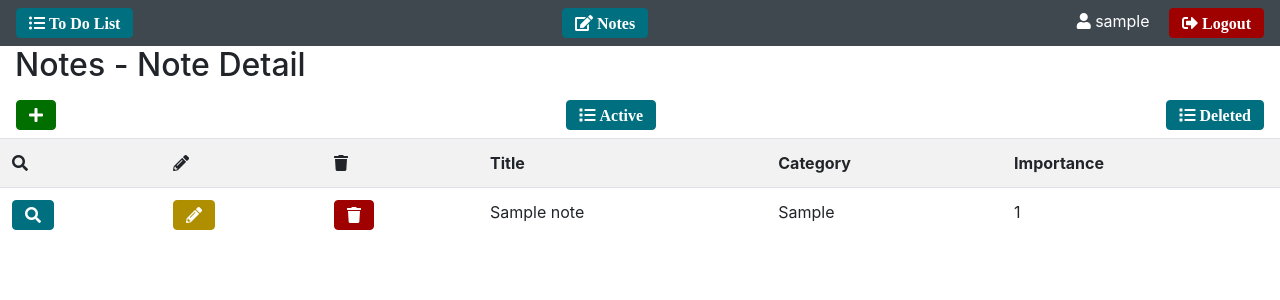
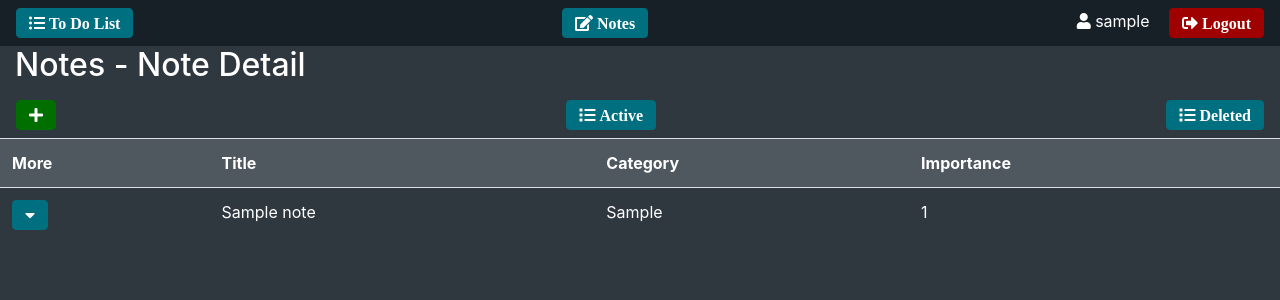
Before and after one commit to matheuspuel/organizer, a Django app: page /notes/note/list/ in a window 1280 px wide. Shown: the top 300 px of the page. Run offline with Django 3.2, Linux system fonts and the light colour scheme; a user stored in the database is signed in; tables that the repository leaves empty hold one stand-in row (values such as "Sample post"); style sheets or scripts are compiled from the project's sources; some libraries are stand-ins or nearby versions.

Commit message:
details now are in the list table; changed to dark theme;

```diff
--- a/_core/_core/templates/base.html
+++ b/_core/_core/templates/base.html
@@ -36,6 +36,34 @@
     <link rel="icon" href="https://img.icons8.com/fluent/48/000000/menu--v2.png">
 
     <style>
+        body {
+            background-color: #2f373f;
+            color: white;
+        }
+        table td, table th{
+            color: white;
+        }
+        table.table th{
+            background-color: #4f575f;
+        }
+
+        table.details_table {
+            margin: 0 0 5px 0;
+        }
+        td.details_table_parent {
+            padding: 0;
+            background-color: #4f575f;
+        }
+        table.details_table th, table.details_table td {
+            padding: 0 10px;
+            border-width: 0;
+            background-color: #4f575f;
+        }
+
+        input, textarea{
+            background-color: #4f575f;
+            color: white;
+        }
 
     </style>
 </head>
--- a/_core/_core/templates/header.html
+++ b/_core/_core/templates/header.html
@@ -1,4 +1,4 @@
-<nav class="navbar bg-secondary">
+<nav class="navbar" style="background-color: #171f27">
     <a class="btn btn-info fa fa-list-ul" href="{% url 'todolist_index' %}"> To Do List</a>
     <a class="btn btn-info fa fa-edit" href="{% url 'notes_index' %}"> Notes</a>
 
--- a/_core/notes/templates/notes/note_list.html
+++ b/_core/notes/templates/notes/note_list.html
@@ -12,42 +12,38 @@
     <a class="btn btn-info fa fa-list" href="{% url 'note_deleted_list' %}"> Deleted</a>
 </nav>
 
-<table class="table table-striped">
+<table class="table">
     <tr>
-        <th><a class="fa fa-search"></a></th>
-        <th><a class="fa fa-pencil-alt"></a></th>
-        <th><a class="fa fa-trash"></a></th>
+        <th>More</th>
         <th>Title</th>
         <th>Category</th>
         <th>Importance</th>
     </tr>
     {% for object in object_list %}
     <tr>
-        <td><i onclick="showDetails({{ object.id }})" class="btn btn-info fa fa-search"></i></td>
-{#        <td><a class="btn btn-info fa fa-search" href="{% url 'note_detail' pk=object.id %}"></a></td>#}
-        <td><a class="btn btn-warning fa fa-pencil-alt" href="{% url 'note_update' pk=object.id %}"></a></td>
-        <td><a class="btn btn-danger fa fa-trash" href="{% url 'note_delete' pk=object.id %}"></a></td>
-
+        <td><i class="btn btn-info fa fa-caret-down" onclick="showDetails(this, {{ object.id }})" ></i></td>
         <td>{{object.title|default_if_none:''}}</td>
         <td>{{object.category|default_if_none:''}}</td>
         <td>{{object.importance|default_if_none:''}}</td>
     </tr>
-    <tr hidden id="text_{{ object.id }}">
-        <td colspan="6">
-            <span style="display: table;">
-                <span style="float: left; width: 15%">
-                    Creation:<br>
-                    {{object.create_time|format_datetime}}
-                </span>
-                <span style="float: left; width: 10%">
-                    Deleted:<br>
-                    {{object.deleted|default_if_none:''}}
-                </span>
-                <span style="float: left; width: 75%">
-                    Text:<br>
-                    {{object.text|linebreaksbr|default_if_none:''}}
-                </span>
-            </span>
+    <tr hidden id="more_{{ object.id }}">
+        <td colspan="4" class="details_table_parent">
+            <table class="details_table">
+                <tr>
+                    <th>Edit:</th>
+                    <th>Delete:</th>
+                    <th>Creation:</th>
+                    <th>Deleted:</th>
+                    <th>Text:</th>
+                </tr>
+                <tr>
+                    <td><a class="btn btn-warning fa fa-pencil-alt" href="{% url 'note_update' pk=object.id %}"></a></td>
+                    <td><a class="btn btn-danger fa fa-trash" href="{% url 'note_delete' pk=object.id %}"></a></td>
+                    <td>{{object.create_time|format_datetime}}</td>
+                    <td>{{object.deleted|default_if_none:''}}</td>
+                    <td>{{object.text|linebreaksbr|default_if_none:''}}</td>
+                </tr>
+            </table>
         </td>
     </tr>
     {% endfor %}
@@ -55,12 +51,17 @@
 
 <script>
 
-function showDetails(id){
-    var newRow = document.getElementById('text_' + id)
+function showDetails(element, id){
+    var newRow = document.getElementById('more_' + id)
     if (newRow.hidden){
-        document.getElementById('text_' + id).removeAttribute('hidden')
+        newRow.removeAttribute('hidden')
+        element.classList.remove('fa-caret-down');
+        element.classList.add('fa-caret-up');
+
     } else{
-        document.getElementById('text_' + id).setAttribute('hidden', 'hidden')
+        newRow.setAttribute('hidden', 'hidden')
+        element.classList.add('fa-caret-down');
+        element.classList.remove('fa-caret-up');
     }
 }
 
```
Also changed, not shown: _core/todolist/templates/todolist/task_list.html (+49 -12 lines).
